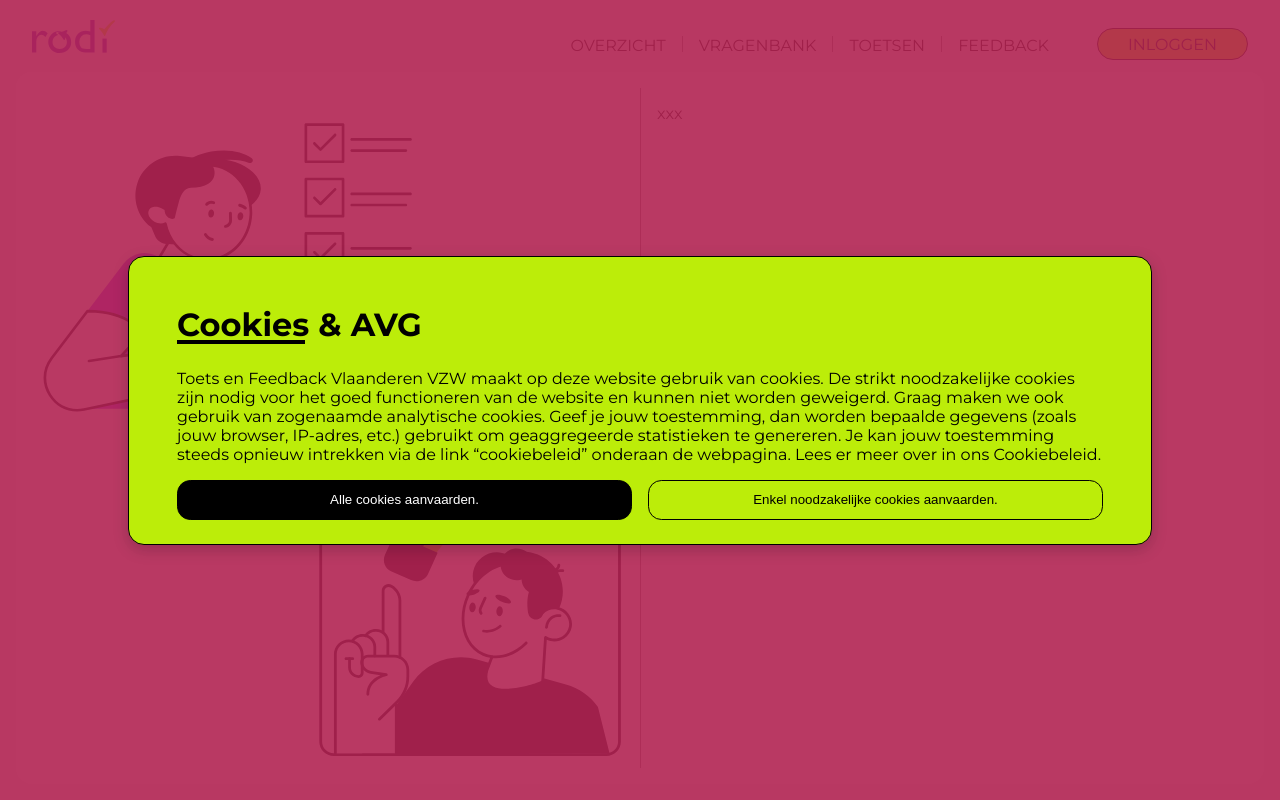
After one commit to Renaissance-Dad/RODI_project, a Flask app: page /rechtenenrollen in a window 1280 px wide. The commit adds this page. Run offline with Flask 3, Linux system fonts and the light colour scheme; some libraries are stand-ins or nearby versions.

Commit message:
CSS update
+ Update viewbox property on svg files.

```diff
--- a/app/static/css/rodi.css
+++ b/app/static/css/rodi.css
@@ -18,13 +18,13 @@ body {
     border:0;
     box-sizing: border-box;
     min-height: calc(100vh - 2em);
-    max-height: auto;
     width: calc(100vw - 2em);
 }
 
 main {
     height: 100%;
-    flex-grow: 1;
+    flex: 1;
+    display: flex;
 }
 
 .unstyled-link {
@@ -95,7 +95,8 @@ progress[value]::-moz-progress-bar {
     width: 100%;
     display: flex;
     flex-direction: column;
-    height: calc(100vh - 5.5em);
+    min-height: calc(100vh - 5.5em);
+    flex: 1;
 }
 
 /* MODULE - cookiebanner*/
@@ -172,6 +173,7 @@ progress[value]::-moz-progress-bar {
     top: 0;
     display: flex;
     flex-direction: row;
+    background-color: whitesmoke;
 }
 
 .navmenu-logo{
@@ -241,40 +243,36 @@ progress[value]::-moz-progress-bar {
 
 /* MODULE - registration form */
 .registration-container{
-    flex-grow: 1;
-    height: 100%;
+    max-height: calc(100vh - 7.5em);
     width: 100%;
     display: grid;
     grid-template-columns: 1fr 1fr;
-    grid-template-rows: 1fr 1fr 1fr;
+    grid-template-rows: 1fr 1fr;
 }
 
 .registration-rightpane{
-    height: 100%;
-    grid-row: 1 / span 3;
+    max-height: 100%;
+    height: 100;
+    grid-row: 1 / span 2;
     grid-column: 2 / 3;
     border-left: 1px solid gray;
-    Padding: 1em;
+    padding: 1em; /* Fixed capitalization */
+    overflow: hidden; /* Add overflow handling */
 }
 
-.registration-img{
+.registration-img1, .registration-img2 {
+    overflow: hidden;
     height: 100%;
-    padding-bottom: 2em;
-    padding-left: 2em;
-    padding-right: 2em;
-    width: 50%;
-    text-align: right;
 }
 
-.registration-img:last-child{
-    height: 100%;
-    padding-bottom: none;
-    right: 0;
+.registration-img1 {
+    grid-row: 1 / 2;
+    margin-right: auto;
 }
 
-.registration-img:nth-child(2){
-    text-align: left;
-    margin-left:auto;
+.registration-img2 {
+    margin-left: auto;
+    grid-row: 2 / 3;
 }
 
 .registration-form{
@@ -730,6 +728,7 @@ progress[value]::-moz-progress-bar {
     grid-template-rows: auto 2em;
     font-size: small;
     column-gap: 1em;
+    margin-top: auto;
 }
 
 .footer-column1, .footer-column2, .footer-column3 {
--- a/app/users/forms.py
+++ b/app/users/forms.py
@@ -15,3 +15,11 @@ class RegForm(FlaskForm):
     usersubmit = SubmitField('NIEUW ACCOUNT AANMAKEN*',
         render_kw={"id": "mySubmit"
         })
+
+class RoleForm(FlaskForm):
+    user_is_teacher = SubmitField('Ik ben een leerkracht',
+        render_kw={"id": "iamTeacher"
+        })
+    user_is_student = SubmitField('Ik ben een leerling',
+           render_kw={"id": "iamStudent"
+        })
--- a/app/users/routes.py
+++ b/app/users/routes.py
@@ -1,6 +1,6 @@
 from . import users_blueprint
-from flask import render_template
-from .forms import RegForm
+from flask import render_template, redirect, url_for
+from .forms import RegForm, RoleForm
 from app import db
 from app.models import User
 from sqlalchemy.exc import IntegrityError
@@ -18,7 +18,7 @@ def registratie():
             new_user = User(username=form.username.data, password=form.userpasw.data)
             db.session.add(new_user)
             db.session.commit()
-            return "nice"
+            return redirect(url_for('users.rechtenenrollen'))
         except IntegrityError:
             db.session.rollback()
             form.username.errors.append("E-mailadres reeds geregistreerd.")
@@ -34,3 +34,13 @@ def registratie():
 @users_blueprint.route('/wachtwoordvergeten')
 def wachtwoordvergeten():
     return "PLACEHOLDER"
+
+@users_blueprint.route('/rechtenenrollen', methods=['GET', 'POST'])
+def rechtenenrollen():
+    form = RoleForm()
+    if form.validate_on_submit():
+        if form.user_is_teacher.data:
+            return "PLACEHOLDER"
+        elif form.user_is_student.data:
+            return "PLACEHOLDER"
+    return render_template('users/rechtenenrollenpagina.html', form=form)
--- /dev/null
+++ b/app/users/templates/users/rechtenenrollenpagina.html
@@ -0,0 +1,11 @@
+{% extends "layouts/base.html" %}
+{% block title %}Rechten en rollen{% endblock %}
+{% block content %}
+    <div class="registration-container">
+        <div class="registration-img1"><img style="object-fit: contain; height: 100%;" src="{{ url_for('static', filename='img/vector_art3.svg') }}" alt="Leerling vult een toets in"></div>
+        <div class="registration-img2"><img style="object-fit: contain; height: 100%;" src="{{ url_for('static', filename='img/vector_art4.svg') }}" alt="Leerkracht met een toetsidee"></div>
+        <div class="registration-rightpane">
+            xxx
+        </div>
+    </div>
+{% endblock %}
--- a/app/users/templates/users/registratiepagina.html
+++ b/app/users/templates/users/registratiepagina.html
@@ -2,9 +2,8 @@
 {% block title %}Registreren{% endblock %}
 {% block content %}
     <div class="registration-container">
-        <div class="registration-img"><img style="height:100%;" src="{{ url_for('static', filename='img/vector_art1.svg') }}" alt="Leerkracht bedenkt een toetsvraag"></div>
-        <div class="registration-img"><img style="height:100%;" src="{{ url_for('static', filename='img/vector_art2.svg') }}" alt="Leerkracht in gesprek"></div>
-        <div class="registration-img"><img style="height:100%;" src="{{ url_for('static', filename='img/vector_art3.svg') }}" alt="Leerling legt toets af"></div>
+        <div class="registration-img1"><img style="object-fit: contain; height: 100%;" src="{{ url_for('static', filename='img/vector_art1.svg') }}" alt="Leerkracht bedenkt een toetsvraag"></div>
+        <div class="registration-img2"><img style="object-fit: contain; height: 100%;" src="{{ url_for('static', filename='img/vector_art2.svg') }}" alt="Leerkracht in gesprek"></div>
         <div class="registration-rightpane">
             {{ mymacros.registration_form(form=form) }}
         </div>
```
Also changed, not shown: app/static/img/vector_art1.svg, app/static/img/vector_art2.svg, app/static/img/vector_art3.svg, app/static/img/vector_art4.svg (added), app/static/img/vector_art5.svg (added), app/static/img/vector_art6.svg (added).
